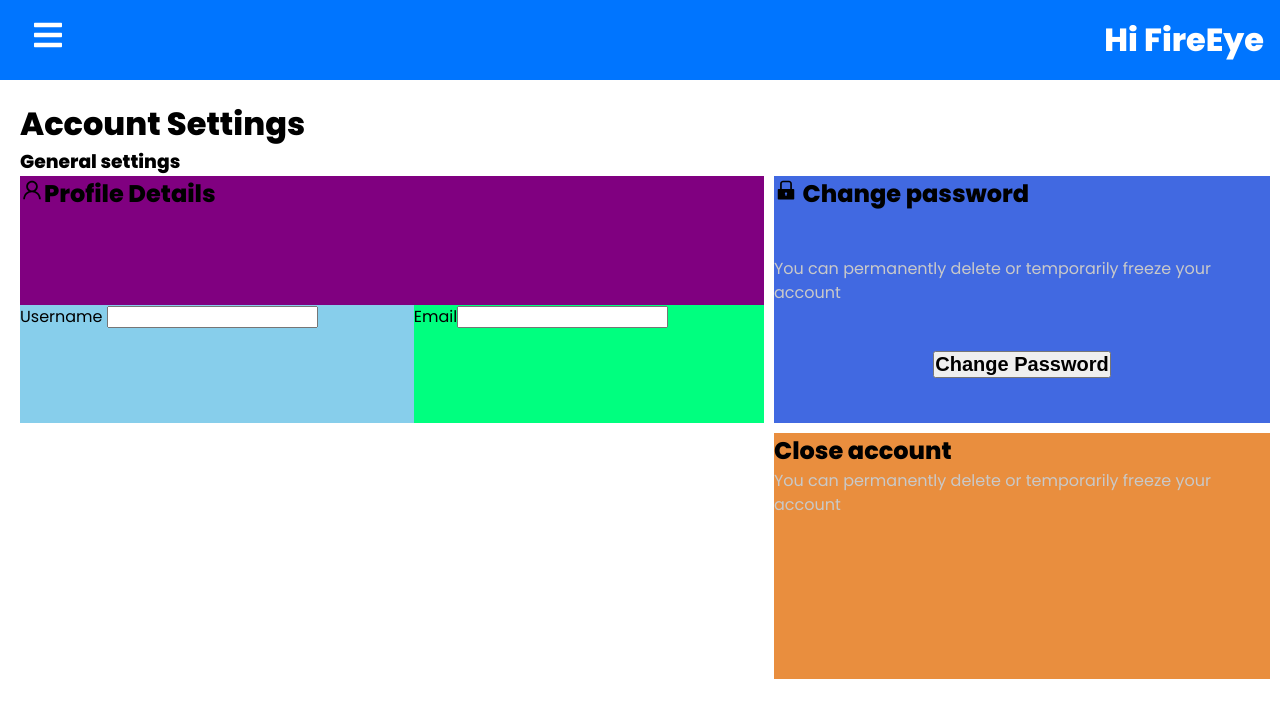
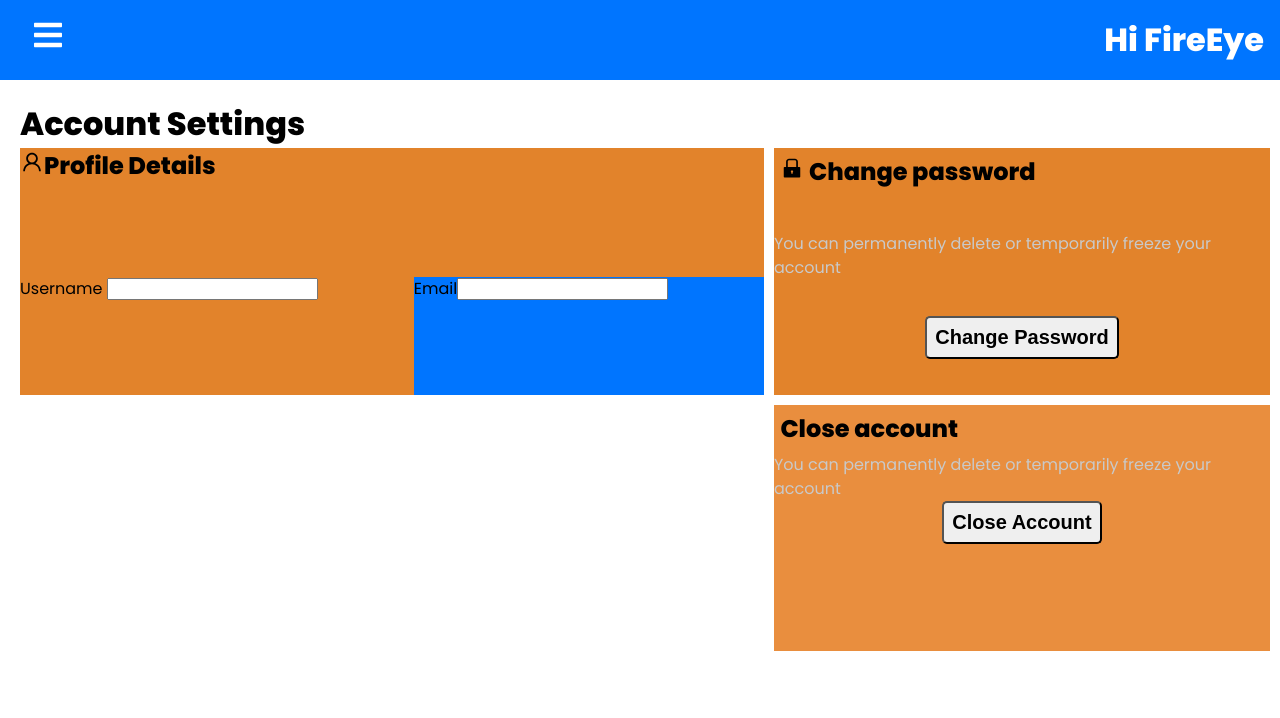
Before and after one commit to briantwene/Team-Project-Fire-Eye, a React (Create React App) app in the folder client/: page /settings in a window 1280 px wide. Shown: the top 718 px of the page. Built offline with nearby package versions, Linux system fonts and the light colour scheme.

Commit message:
Its getting there

```diff
--- a/client/src/css/App.css
+++ b/client/src/css/App.css
@@ -233,14 +233,14 @@ span {
 }
 
 .w1 {
-  background-color: purple;
+  background-color: #e2832b;
   display: grid;
   grid-column: 1;
   grid-row: 1;
 }
 
 .w2 {
-  background-color: royalblue;
+  background-color: #e2832b;
   display: grid;
   grid-column: 2;
   grid-row: 1;
@@ -253,7 +253,7 @@ span {
 }
 
 .uname {
-  background-color: skyblue;
+  background-color: #e2832b;
   grid-column: 1;
   grid-row: 2;
 }
@@ -263,7 +263,7 @@ span {
 }
 
 .email {
-  background-color: springgreen;
+  background-color: #0075FF;
   grid-column: 2;
   grid-row: 2;
 }
@@ -272,16 +272,13 @@ span {
   font-size: 1rem;
 }
 
-.textpass {
-  color: #c9c9c9;
-}
-
-.textclose {
+.textWrap {
   color: #c9c9c9;
 }
 
 .iconsC {
   font-size: 1.5rem;
+  padding: 0.4rem;
 }
 
 .profilePic {
@@ -291,5 +288,14 @@ span {
 .password {
   color: white;
   text-align: center;
-  border-radius: 30%;
 }
+
+.passRadius {
+  border-radius: 5px;
+  padding: 0.5rem;
+}
+
+.accountClose {
+  color: white;
+  text-align: center;
+}
--- a/client/src/pages/Settings.js
+++ b/client/src/pages/Settings.js
@@ -4,7 +4,7 @@ import *as AiIcons from "react-icons/ai";
 function Setting() {
   return(<div className='settings'>
        <h1>Account Settings</h1>
-       <h3>General settings</h3>
+
 
 
 
@@ -31,13 +31,13 @@ function Setting() {
            <h4 className='iconsC'> <AiIcons.AiFillLock/> Change password</h4>
 
 
-            <div className='textpass'>
+            <div className='textWrap'>
             <h9>You can permanently delete or temporarily freeze your account</h9>
 
             </div>
 
             <div className='password'>
-              <button type="button" onclick="alert(you clicked me)"><h2>Change Password</h2></button>
+              <button className="passRadius" type="button" onclick={alert("you clicked me")}><h2>Change Password</h2></button>
             </div>
 
 
@@ -45,8 +45,13 @@ function Setting() {
          </div>
          <div className="w3">
            <h4 className='iconsC'>Close account</h4>
-              <div className='textclose'>
+
+              <div className='textWrap'>
               <h9>You can permanently delete or temporarily freeze your account</h9>
+              </div>
+
+              <div className='accountClose'>
+              <button className="passRadius" type="button" onclick={alert("you clicked me")}><h2>Close Account</h2></button>
               </div>
          </div>
 
--- a/client/src/sass/components/_settings.scss
+++ b/client/src/sass/components/_settings.scss
@@ -13,7 +13,7 @@
 }
 
 .w1{
-    background-color: purple;
+    background-color: rgb(226, 131, 43);
     display: grid;
     grid-column: 1;
     grid-row: 1;
@@ -21,7 +21,7 @@
 }
 
 .w2{
-   background-color: royalblue;
+   background-color: rgb(226, 131, 43);
    display: grid;
    grid-column: 2;
    grid-row: 1;
@@ -37,7 +37,7 @@
 }
 
 .uname{
-    background-color: skyblue;
+    background-color:  rgb(226, 131, 43);
     grid-column: 1;
     grid-row: 2;
 
@@ -49,7 +49,7 @@
 }
 
 .email{
-    background-color: springgreen;
+    background-color: #0075FF;
     grid-column: 2;
     grid-row: 2;
 }
@@ -58,18 +58,16 @@
     font-size: 1rem;
 }
 
-.textpass{
+
+.textWrap{
     color: #c9c9c9;
 
-}
-
-.textclose{
-    color: #c9c9c9;
 }
 
 
 .iconsC{
     font-size: 1.5rem;
+    padding: 0.4rem;
 }
 
 .profilePic{
@@ -82,12 +80,18 @@
 
     color: white;
     text-align: center;
-    border-radius: 30%;
-
-
-    // border-radius: 30%;
-    // border-style: solid;
-
 
 
 }
+
+.passRadius{
+
+    border-radius: 5px;
+    padding: 0.5rem;
+}
+
+.accountClose{
+    color: white;
+    text-align: center;
+
+}
```
